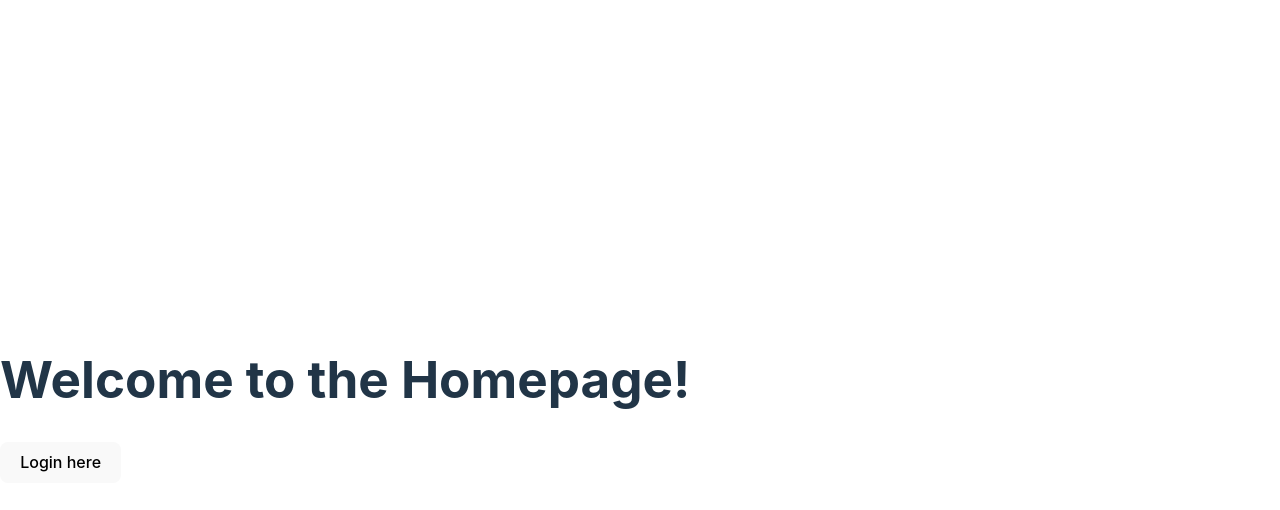
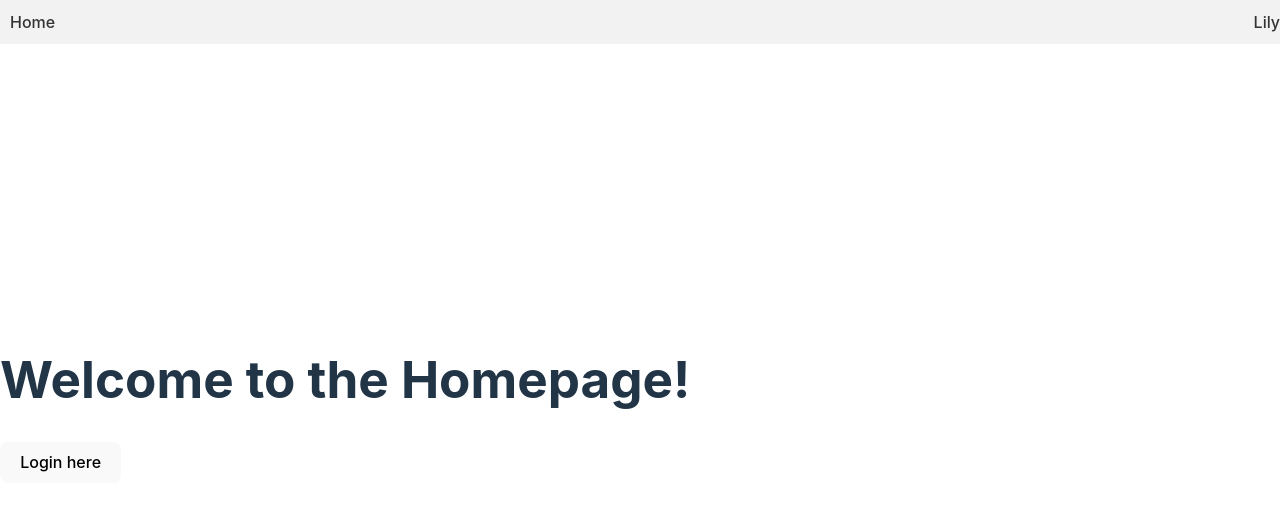
Before and after one commit to reesecantu/cantus-kitchen, a React (Vite) app: page / in a window 1280 px wide. Shown: the top 510 px of the page. Built offline with nearby package versions, Linux system fonts and the light colour scheme; no server answers.

Commit message:
Create Navbar with logout support for testing permissions

```diff
--- a/src/App.tsx
+++ b/src/App.tsx
@@ -4,6 +4,7 @@ import Login from "./pages/Login";
 import Lily from "./pages/Lily";
 import ProtectedRoute from "./components/ProtectedRoute";
 import RecipeManager from "./pages/RecipeManager";
+import Navbar from "./components/Navbar/Navbar";
 
 /**
  * The main component of the application. Houses the routing logic.
@@ -13,6 +14,7 @@ import RecipeManager from "./pages/RecipeManager";
 function App() {
   return (
     <>
+      <Navbar />
       <Routes>
         <Route path="/" element={<Homepage />} />
         <Route path="/login" element={<Login />} />
--- /dev/null
+++ b/src/components/Navbar/Navbar.css
@@ -0,0 +1,38 @@
+.navbar {
+    position: fixed;
+    top: 0;
+    left: 0;
+    width: 100%;
+    background-color: #f2f2f2;
+    padding: 10px;
+  }
+
+  .navbar ul {
+    list-style-type: none;
+    display: flex;
+    justify-content: space-between;
+    align-items: center;
+    margin: 0;
+    padding: 0;
+  }
+
+  .navbar li {
+    margin-right: 10px;
+  }
+
+  .navbar a {
+    text-decoration: none;
+    color: #333;
+  }
+
+  .navbar button {
+    background-color: #333;
+    color: #fff;
+    border: none;
+    padding: 5px 10px;
+    cursor: pointer;
+  }
+
+  .navbar button:hover {
+    background-color: #555;
+  }
--- /dev/null
+++ b/src/components/Navbar/Navbar.tsx
@@ -0,0 +1,27 @@
+import { Link } from "react-router-dom";
+import { useAuth } from "../../Auth";
+import "./Navbar.css";
+
+function Navbar() {
+  const { user, logout } = useAuth();
+
+  return (
+    <nav className="navbar" role="navigation" aria-label="main navigation">
+      <ul>
+        <li>
+          <Link to="/">Home</Link>
+        </li>
+        <li>
+          <Link to="/lily">Lily</Link>
+        </li>
+        {user && (
+          <li>
+            <button onClick={logout}>Logout</button>
+          </li>
+        )}
+      </ul>
+    </nav>
+  );
+}
+
+export default Navbar;
```
